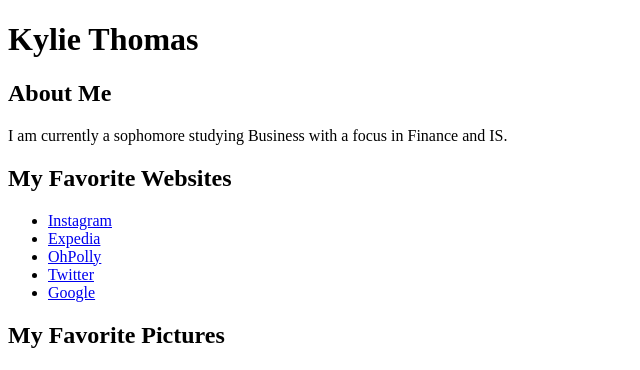
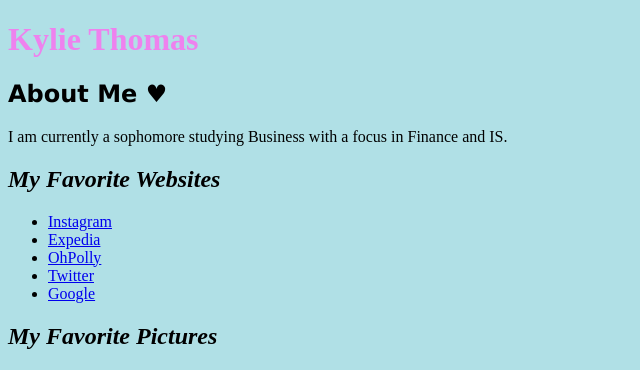
Before and after one commit to kyliet22-1838750/kyliet22-1838750.github.io, a plain HTML site: page tags.html in a window 1280 px wide. Shown: the top 370 px of the page, without its empty margins (0-640 px from the left). Drawn offline with Linux system fonts and the light colour scheme; grey boxes are pictures that could not be loaded.

Commit message:
Add files via upload

```diff
--- a/tags.html
+++ b/tags.html
@@ -3,11 +3,11 @@
     <head>
         <title>Kylie's Awesome Website</title>
     </head>
-    <body>
-        <h1>Kylie Thomas</h1>
-        <h2>About Me</h2>
+    <body style="background-color:powderblue;">
+        <h1 style="color:violet;">Kylie Thomas</h1>
+        <h2 style="font-family:verdana;">About Me &#9829;</h2>
         <p>I am currently a sophomore studying Business with a focus in Finance and IS.</p>
-        <h2>My Favorite Websites</h2>
+        <h2><i>My Favorite Websites</i></h2>
         <ul>
             <li>
                 <a href="https://www.instagram.com/">Instagram</a>
@@ -25,7 +25,7 @@
                 <a href="https://www.google.com/">Google</a>
             </li>
         </ul>
-        <h2>My Favorite Pictures</h2>
+        <h2><i>My Favorite Pictures</i></h2>
         <a href="https://www.discoverlosangeles.com/visit/top-10-los-angeles-locations-for-sunset-photographs">
             <img src="https://www.discoverlosangeles.com/sites/default/files/styles/hero/public/images/2019-01/Hermosa%20Beach%20Pier%20sunset.jpg?itok=9x82CPJg" title="Boardwalk Sunset" style="width:200px;height:200px;margin:5px">
         </a>
```
